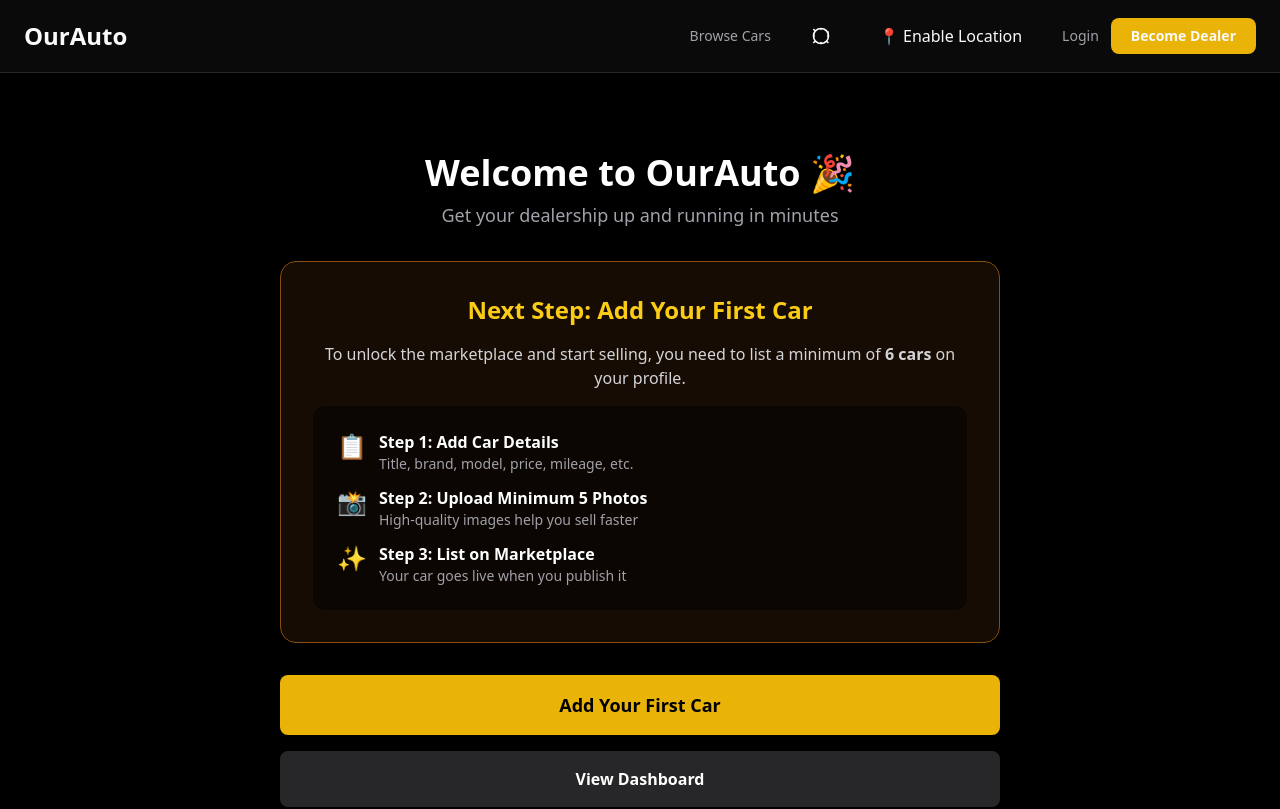
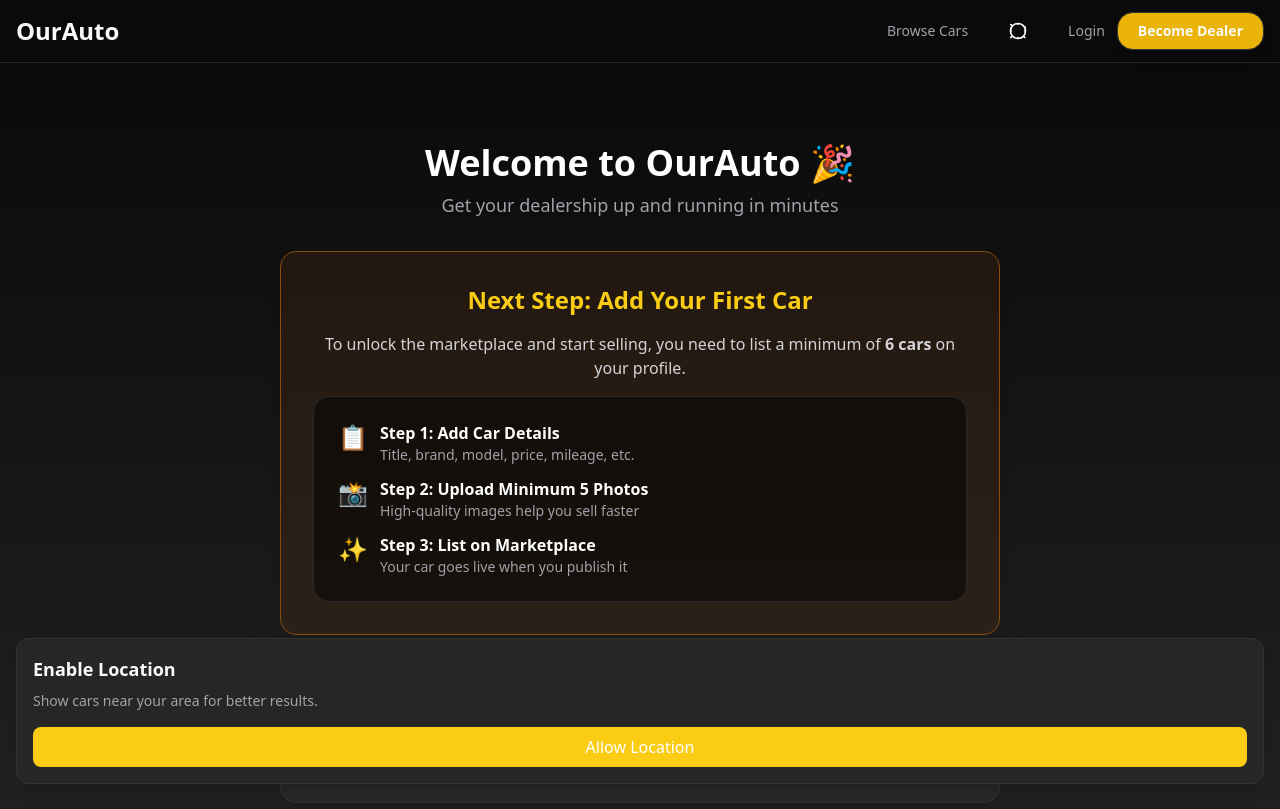
Before and after one commit to schoolourauto-rgb/v1, a Next.js app: page /dealer/onboarding in a window 1280 px wide. Shown: the top 809 px of the page. Built offline with nearby package versions, Linux system fonts and the light colour scheme.

Commit message:
feat: add YouTube-style PWA install banner and manifest integration

```diff
--- a/app/dealer/onboarding/page.tsx
+++ b/app/dealer/onboarding/page.tsx
@@ -4,7 +4,7 @@
 
 export default function OnboardingPage() {
   return (
-    <div className="min-h-screen bg-black text-white">
+    <div className="min-h-screen bg-gradient-to-b from-background to-muted text-white">
       <div className="max-w-3xl mx-auto px-6 py-20">
         <div className="text-center space-y-8">
           <div>
@@ -12,14 +12,14 @@
             <p className="text-zinc-400 text-lg">Get your dealership up and running in minutes</p>
           </div>
 
-          <div className="bg-yellow-900/20 border border-yellow-800 p-8 rounded-2xl space-y-4">
+          <div className="bg-yellow-900/20 border border-yellow-800 p-8 rounded-2xl shadow-lg backdrop-blur-sm space-y-4">
             <h2 className="text-2xl font-semibold text-yellow-400">Next Step: Add Your First Car</h2>
             <p className="text-zinc-300">
               To unlock the marketplace and start selling, you need to list a minimum of <strong>6 cars</strong> on your
               profile.
             </p>
 
-            <div className="bg-black/50 p-6 rounded-xl space-y-3 text-left">
+            <div className="bg-black/50 p-6 rounded-2xl space-y-3 text-left border border-zinc-800">
               <div className="flex gap-3">
                 <span className="text-2xl">📋</span>
                 <div>
@@ -47,19 +47,19 @@
           <div className="space-y-4">
             <Link
               href="/dealer/add-car"
-              className="block bg-yellow-500 hover:bg-yellow-600 text-black font-semibold px-8 py-4 rounded-lg transition text-lg"
+              className="block bg-yellow-500 hover:bg-yellow-600 text-black font-semibold px-8 py-4 rounded-2xl shadow-lg backdrop-blur-sm border border-border transition text-lg hover:scale-[1.02] active:scale-95 duration-200"
             >
               Add Your First Car
             </Link>
             <Link
               href="/dealer/dashboard"
-              className="block bg-zinc-800 hover:bg-zinc-700 text-white font-semibold px-8 py-4 rounded-lg transition"
+              className="block bg-zinc-800 hover:bg-zinc-700 text-white font-semibold px-8 py-4 rounded-2xl shadow-lg backdrop-blur-sm border border-border transition hover:scale-[1.02] active:scale-95 duration-200"
             >
               View Dashboard
             </Link>
           </div>
 
-          <div className="bg-zinc-900 border border-zinc-800 p-6 rounded-xl text-left space-y-2">
+          <div className="bg-zinc-900 border border-zinc-800 p-6 rounded-2xl text-left space-y-2">
             <p className="text-sm text-zinc-400">
               <strong>💡 Pro Tip:</strong> Professional photos, detailed descriptions, and competitive pricing help you
               get more inquiries.
--- a/app/layout.tsx
+++ b/app/layout.tsx
@@ -1,6 +1,8 @@
 
 import Header from "@/components/layout/Header";
 import { ThemeProvider } from "@/components/theme-provider";
+import LocationPopup from "@/components/LocationPopup";
+import InstallAppPopup from "@/components/InstallAppPopup";
 import "./globals.css";
 
 export default function RootLayout({
@@ -19,6 +21,8 @@
           <Header />
           <main className="flex-1 flex flex-col">
             {children}
+            <LocationPopup />
+            <InstallAppPopup />
           </main>
         </ThemeProvider>
       </body>
--- a/app/page.tsx
+++ b/app/page.tsx
@@ -4,7 +4,7 @@
 
 export default function Home() {
   return (
-    <div className="min-h-screen bg-background text-foreground">
+    <div className="min-h-screen bg-gradient-to-b from-background to-muted text-foreground">
       <div className="max-w-7xl mx-auto px-4 py-20">
         <div className="space-y-8 text-center">
           <h1 className="text-6xl font-bold">OurAuto</h1>
@@ -12,13 +12,13 @@
           <div className="flex gap-4 justify-center mt-12">
             <a
               href="/login"
-              className="bg-primary hover:opacity-90 text-primary-foreground font-semibold px-8 py-3 rounded-lg transition-colors duration-200 focus:outline-none focus:ring-2 focus:ring-primary/40"
+              className="bg-primary text-primary-foreground font-semibold px-8 py-3 rounded-xl hover:scale-[1.02] active:scale-95 transition-all duration-200 focus:outline-none focus:ring-2 focus:ring-primary/40"
             >
               Seller Login
             </a>
             <a
               href="/signup"
-              className="bg-card text-card-foreground border border-border hover:shadow-md font-semibold px-8 py-3 rounded-xl transition-colors duration-200 focus:outline-none focus:ring-2 focus:ring-primary/40"
+              className="bg-card text-card-foreground border border-border shadow-lg backdrop-blur-sm font-semibold px-8 py-3 rounded-2xl hover:scale-[1.02] active:scale-95 transition-all duration-200 focus:outline-none focus:ring-2 focus:ring-primary/40"
             >
               Become a Dealer
             </a>
--- /dev/null
+++ b/components/InstallAppPopup.tsx
@@ -0,0 +1,55 @@
+"use client"
+
+import { useEffect, useState } from "react"
+
+export default function InstallAppPopup() {
+  const [deferredPrompt, setDeferredPrompt] = useState<any>(null)
+  const [show, setShow] = useState(false)
+
+  useEffect(() => {
+    const handler = (e: any) => {
+      e.preventDefault()
+      setDeferredPrompt(e)
+      setShow(true)
+    }
+
+    window.addEventListener("beforeinstallprompt", handler)
+
+    return () => {
+      window.removeEventListener("beforeinstallprompt", handler)
+    }
+  }, [])
+
+  const handleInstall = async () => {
+    if (!deferredPrompt) return
+
+    deferredPrompt.prompt()
+    const { outcome } = await deferredPrompt.userChoice
+
+    if (outcome === "accepted") {
+      console.log("App installed")
+    }
+
+    setDeferredPrompt(null)
+    setShow(false)
+  }
+
+  if (!show) return null
+
+  return (
+    <div className="fixed bottom-4 left-4 right-4 bg-card border border-border rounded-xl p-4 shadow-lg z-50">
+      <h3 className="font-semibold mb-2">
+        Install OurAuto App
+      </h3>
+      <p className="text-sm text-muted-foreground mb-3">
+        Install app for faster access & better experience.
+      </p>
+      <button
+        onClick={handleInstall}
+        className="w-full bg-primary text-primary-foreground py-2 rounded-lg"
+      >
+        Install Now
+      </button>
+    </div>
+  )
+}
--- /dev/null
+++ b/components/LocationPopup.tsx
@@ -0,0 +1,51 @@
+"use client"
+
+import { useEffect, useState } from "react"
+
+export default function LocationPopup() {
+  const [show, setShow] = useState(false)
+
+  useEffect(() => {
+    const hasLocation = localStorage.getItem("user_location")
+
+    if (!hasLocation) {
+      setShow(true)
+    }
+  }, [])
+
+  const enableLocation = () => {
+    navigator.geolocation.getCurrentPosition(
+      (position) => {
+        const data = {
+          lat: position.coords.latitude,
+          lng: position.coords.longitude,
+        }
+
+        localStorage.setItem("user_location", JSON.stringify(data))
+        setShow(false)
+      },
+      () => {
+        alert("Location permission denied")
+      }
+    )
+  }
+
+  if (!show) return null
+
+  return (
+    <div className="fixed bottom-4 left-4 right-4 bg-card border border-border rounded-xl p-4 shadow-lg z-50">
+      <h3 className="font-semibold text-lg mb-2">
+        Enable Location
+      </h3>
+      <p className="text-muted-foreground text-sm mb-4">
+        Show cars near your area for better results.
+      </p>
+      <button
+        onClick={enableLocation}
+        className="w-full bg-primary text-primary-foreground py-2 rounded-lg"
+      >
+        Allow Location
+      </button>
+    </div>
+  )
+}
--- a/components/layout/Header.tsx
+++ b/components/layout/Header.tsx
@@ -93,9 +93,9 @@
 
   return (
     <header className="border-b border-zinc-800 bg-background sticky top-0 z-50">
-      <div className="max-w-7xl mx-auto px-6 py-4 flex justify-between items-center">
+      <div className="max-w-7xl mx-auto px-4 py-3 flex justify-between items-center">
         {/* Logo */}
-        <Link href="/" className="text-2xl font-bold text-foreground hover:text-yellow-500 transition">
+        <Link href="/" className="text-xl md:text-2xl font-bold text-foreground hover:text-yellow-500 transition">
           OurAuto
         </Link>
 
@@ -116,13 +116,7 @@
               <svg width="20" height="20" fill="none" viewBox="0 0 24 24"><path d="M21 12.79A9 9 0 1111.21 3a7 7 0 109.79 9.79z" stroke="currentColor" strokeWidth="2" strokeLinecap="round" strokeLinejoin="round"/></svg>
             )}
           </button>
-          {/* Location button (for manual trigger) */}
-          <button
-            className="rounded p-2 hover:bg-accent"
-            onClick={handleGetLocation}
-          >
-            📍 Enable Location
-          </button>
+            {/* Location button removed as per new UX */}
           {/* PWA Install button */}
           {showInstall && (
             <button
@@ -145,7 +139,7 @@
                     </Link>
                     <Link
                       href="/signup"
-                      className="bg-yellow-500 hover:bg-yellow-600 text-foreground font-semibold px-5 py-2 rounded-lg transition text-sm"
+                      className="bg-yellow-500 hover:bg-yellow-600 text-foreground font-semibold px-5 py-2 rounded-2xl shadow-lg backdrop-blur-sm border border-border transition text-sm hover:scale-[1.02] active:scale-95 duration-200"
                     >
                       Become Dealer
                     </Link>
```
Also changed, not shown: public/icon-192.png (added).
